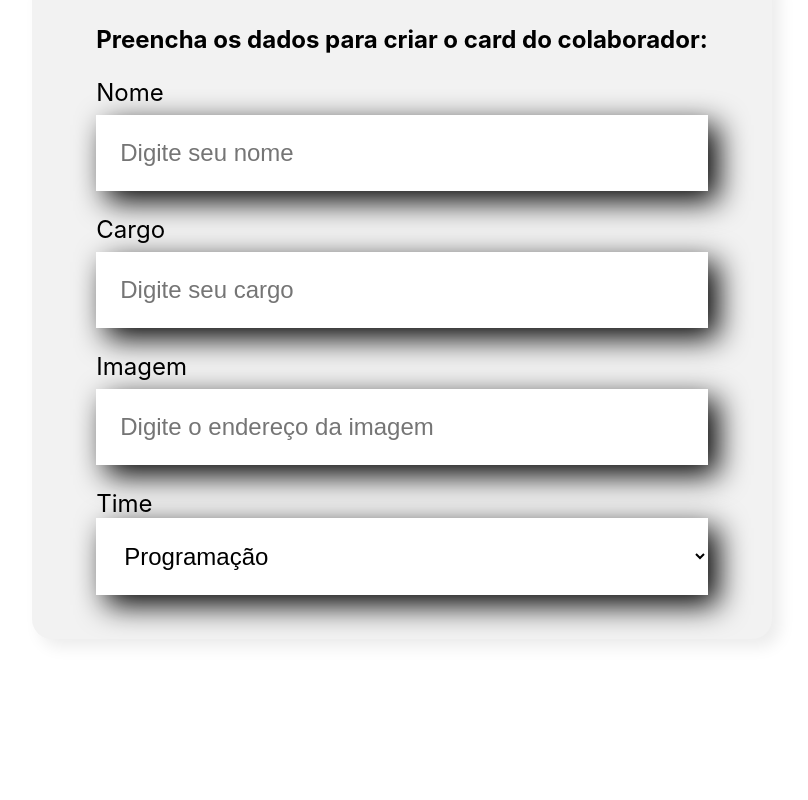
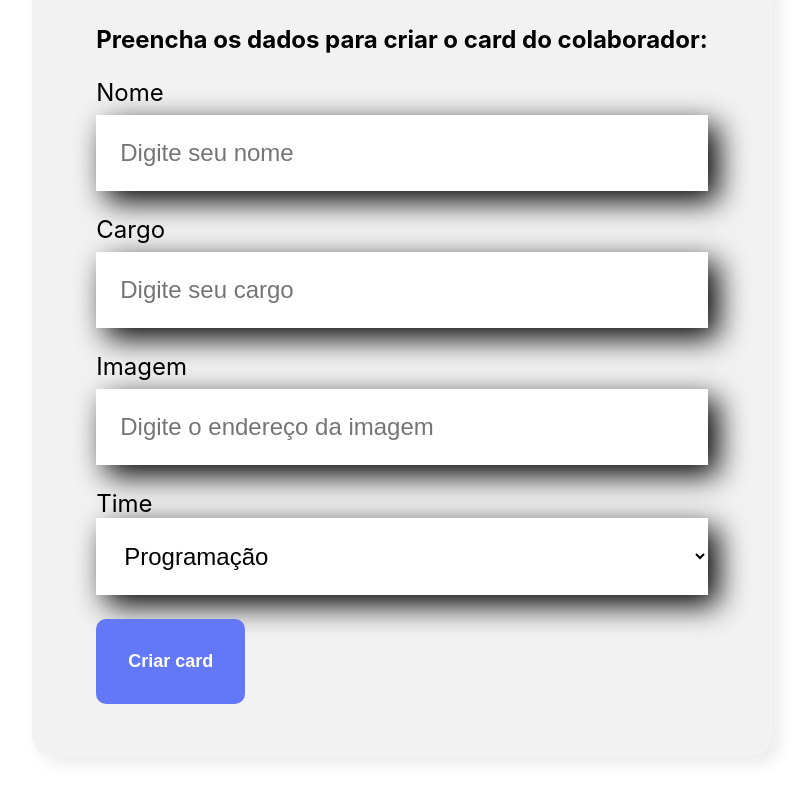
Before and after one commit to marcelovictor123/Organo-React, a JavaScript app: page / in a window 1280 px wide. Shown: the part 609-1409 px from the top of the page, without its empty margins (238-1046 px from the left). Before the commit the page ends 1328 px from the top, so only its background shows below. Built offline with nearby package versions, Linux system fonts and the light colour scheme; the HTML template or start-up script is replaced by a standard one.

Commit message:
Escutando eventos

```diff
--- /dev/null
+++ b/src/componentes/Botao/Botao.css
@@ -0,0 +1,15 @@
+.botao {
+    background-color: #6278f7;
+    border-radius: 10px;
+    font-weight: 700;
+    font-size: 18px;
+    padding: 32px;
+    border: none;
+    cursor: pointer;
+    color: #FFF;
+    margin: 16px 0;
+}
+
+.botao:hover {
+    color: #95FFD4
+}
--- /dev/null
+++ b/src/componentes/Botao/index.js
@@ -0,0 +1,9 @@
+import './Botao.css'
+
+const Botao = (props) => {
+    return (<button className='botao'>
+        {props.children}
+    </button>)
+}
+
+export default Botao
--- a/src/componentes/CampoTexto/index.js
+++ b/src/componentes/CampoTexto/index.js
@@ -4,7 +4,7 @@
     return (
         <div className="campo-texto">
             <label>{props.label}</label>
-            <input placeholder={props.placeholder} />
+            <input required={props.obrigatorio} placeholder={props.placeholder} />
         </div>
 
     )
--- a/src/componentes/Formulario/index.js
+++ b/src/componentes/Formulario/index.js
@@ -1,3 +1,4 @@
+import Botao from '../Botao';
 import CampoTexto from '../CampoTexto'
 import ListaSuspensa from '../ListaSuspensa';
 import './Formulario.css';
@@ -12,14 +13,21 @@
         'Mobile',
         ' Inovação e Gestão'
     ]
+    const aoSalvar = (evento) => {
+        evento.preventDefault()
+        console.log("Form foi submetido")
+    }
     return (
         <section className="formulario">
-            <form>
+            <form onSubmit={aoSalvar}>
                 <h2>Preencha os dados para criar o card do colaborador:</h2>
-                <CampoTexto label="Nome" placeholder="Digite seu nome" />
-                <CampoTexto label="Cargo" placeholder="Digite seu cargo" />
+                <CampoTexto obrigatorio={true} label="Nome" placeholder="Digite seu nome" />
+                <CampoTexto obrigatorio={true} label="Cargo" placeholder="Digite seu cargo" />
                 <CampoTexto label="Imagem" placeholder="Digite o endereço da imagem" />
-                <ListaSuspensa label="Time" itens={times}></ListaSuspensa>
+                <ListaSuspensa obrigatorio={true} label="Time" itens={times}></ListaSuspensa>
+                <Botao>
+                    Criar card
+                </Botao>
             </form>
         </section>
     )
--- a/src/componentes/ListaSuspensa/index.js
+++ b/src/componentes/ListaSuspensa/index.js
@@ -5,7 +5,7 @@
 
         <div class="lista-suspensa">
             <label>{props.label}</label>
-            <select>
+            <select required={props.obrigatorio}>
                 {props.itens.map(item => {
                     return <option key={item}>{item}</option>
                 })}
```
